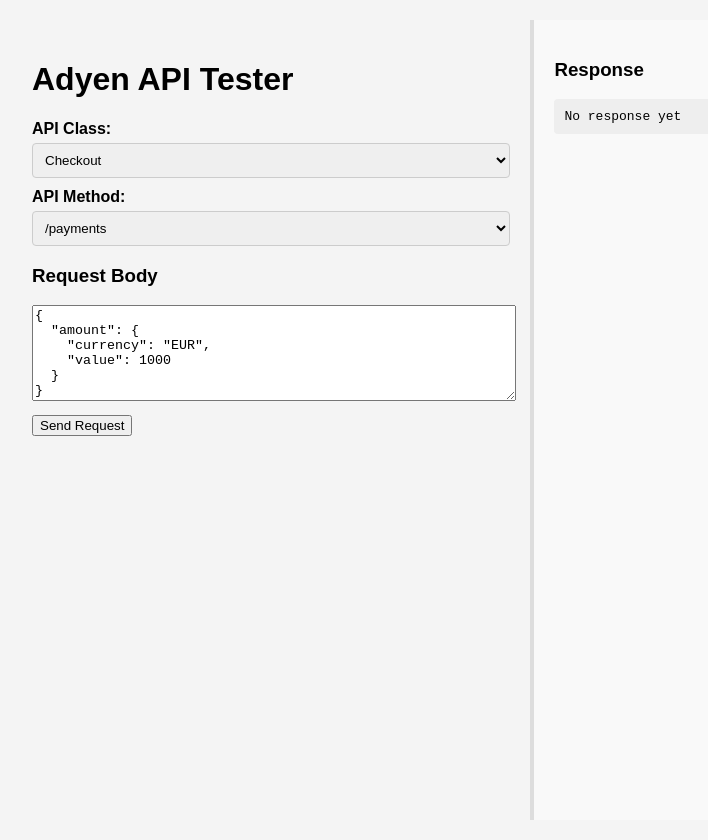
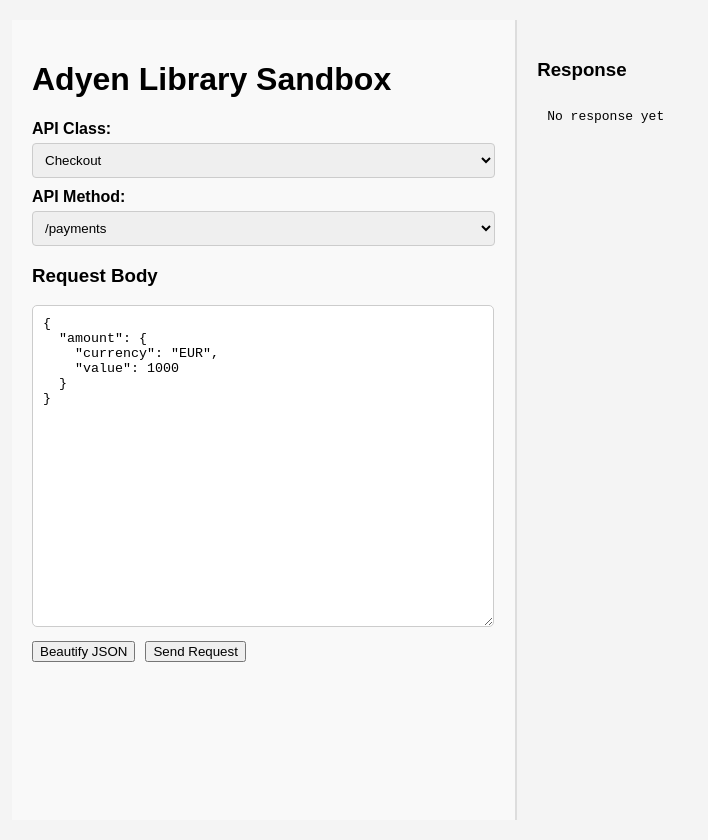
Before and after one commit to nobuyaiwao/adyen-library-sandbox, a React (Vite) app in the folder frontend/: page / in a window 1280 px wide. Shown: the whole page, without its empty margins (8-716 px from the left). Built offline with nearby package versions, Linux system fonts and the light colour scheme.

Commit message:
frontend : JSON editor

```diff
--- a/frontend/src/App.css
+++ b/frontend/src/App.css
@@ -1,21 +1,49 @@
+/* Layout setup for left and right panels */
 .app-container {
   display: flex;
-  width: 100vw;
   height: 100vh;
+  width: 100%;
 }
 
-.left-pane {
-  flex: 4;
+.left-panel {
+  width: 40%;
   padding: 20px;
+  background-color: #f9f9f9;
   border-right: 2px solid #ddd;
-  background-color: #f4f4f4;
+}
+
+.right-panel {
+  width: 60%;
+  padding: 20px;
   overflow-y: auto;
 }
 
-.right-pane {
-  flex: 6;
-  padding: 20px;
-  background-color: #f9f9f9;
-  border-left: 2px solid #ddd;
-  overflow-y: auto;
+textarea {
+  width: 95%;
+  font-family: monospace;
+  min-height: 200px;
+  resize: vertical;
+  padding: 10px;
+  border-radius: 5px;
+  border: 1px solid #ccc;
 }
+
+textarea.json-error {
+  border: 2px solid red;
+  background-color: #ffe6e6;
+}
+
+.button-group {
+  display: flex;
+  gap: 10px;
+  margin-top: 10px;
+}
+
+.response-box {
+  background-color: #f4f4f4;
+  padding: 10px;
+  border-radius: 5px;
+  white-space: pre-wrap;
+  word-wrap: break-word;
+  overflow-x: auto;
+}
--- a/frontend/src/App.jsx
+++ b/frontend/src/App.jsx
@@ -1,6 +1,6 @@
 import React, { useState } from "react";
 import axios from "axios";
-import "./App.css";
+import "./App.css"; // Make sure to include styling for error highlighting
 
 const apiClasses = {
   Checkout: ["/payments", "/payments/details"],
@@ -15,13 +15,32 @@
     JSON.stringify({ amount: { currency: "EUR", value: 1000 } }, null, 2)
   );
   const [response, setResponse] = useState(null);
+  const [isJsonError, setIsJsonError] = useState(false);
 
   // Handle request body input change
   const handleRequestBodyChange = (event) => {
-    setRequestBody(event.target.value);
+    const inputValue = event.target.value;
+    setRequestBody(inputValue);
+
+    try {
+      JSON.parse(inputValue);
+      setIsJsonError(false); // Reset error state if valid
+    } catch (error) {
+      setIsJsonError(true);
+    }
   };
 
-  // Function to send API request
+  // Beautify JSON input
+  const beautifyJson = () => {
+    try {
+      setRequestBody(JSON.stringify(JSON.parse(requestBody), null, 2));
+      setIsJsonError(false);
+    } catch (error) {
+      setIsJsonError(true);
+    }
+  };
+
+  // Send API request
   const sendRequest = async () => {
     try {
       const requestData = JSON.parse(requestBody);
@@ -37,16 +56,19 @@
 
   return (
     <div className="app-container">
-        <div className="left-pane">
-
-          <h1>Adyen API Tester</h1>
+      {/* Left Panel */}
+      <div className="left-panel">
+        <h1>Adyen Library Sandbox</h1>
 
         {/* API Class Selector */}
         <label>API Class:</label>
-          <select value={selectedClass} onChange={(e) => {
+        <select
+          value={selectedClass}
+          onChange={(e) => {
             setSelectedClass(e.target.value);
             setSelectedMethod(apiClasses[e.target.value][0]); // Reset method selection
-          }}>
+          }}
+        >
           {Object.keys(apiClasses).map((apiClass) => (
             <option key={apiClass} value={apiClass}>{apiClass}</option>
           ))}
@@ -65,24 +87,24 @@
         <textarea
           value={requestBody}
           onChange={handleRequestBodyChange}
-            rows="6"
-            style={{ width: "100%", fontFamily: "monospace" }}
+          rows="20"
+          className={isJsonError ? "json-error" : ""}
         />
 
-          {/* Send Request Button */}
-          <button onClick={sendRequest} style={{ marginTop: "10px" }}>
-            Send Request
-          </button>
-
+        {/* Beautify & Send Buttons */}
+        <div className="button-group">
+          <button onClick={beautifyJson}>Beautify JSON</button>
+          <button onClick={sendRequest}>Send Request</button>
+        </div>
       </div>
 
-        <div className="right-pane">
+      {/* Right Panel */}
+      <div className="right-panel">
         <h3>Response</h3>
-          <pre>
+        <pre className="response-box">
           {response ? JSON.stringify(response, null, 2) : "No response yet"}
         </pre>
       </div>
-
     </div>
   );
 }
```
Also changed, not shown: 2 other files (tests, documents, lock files or other folders). Lines whose indentation alone changed are shown as unchanged.
